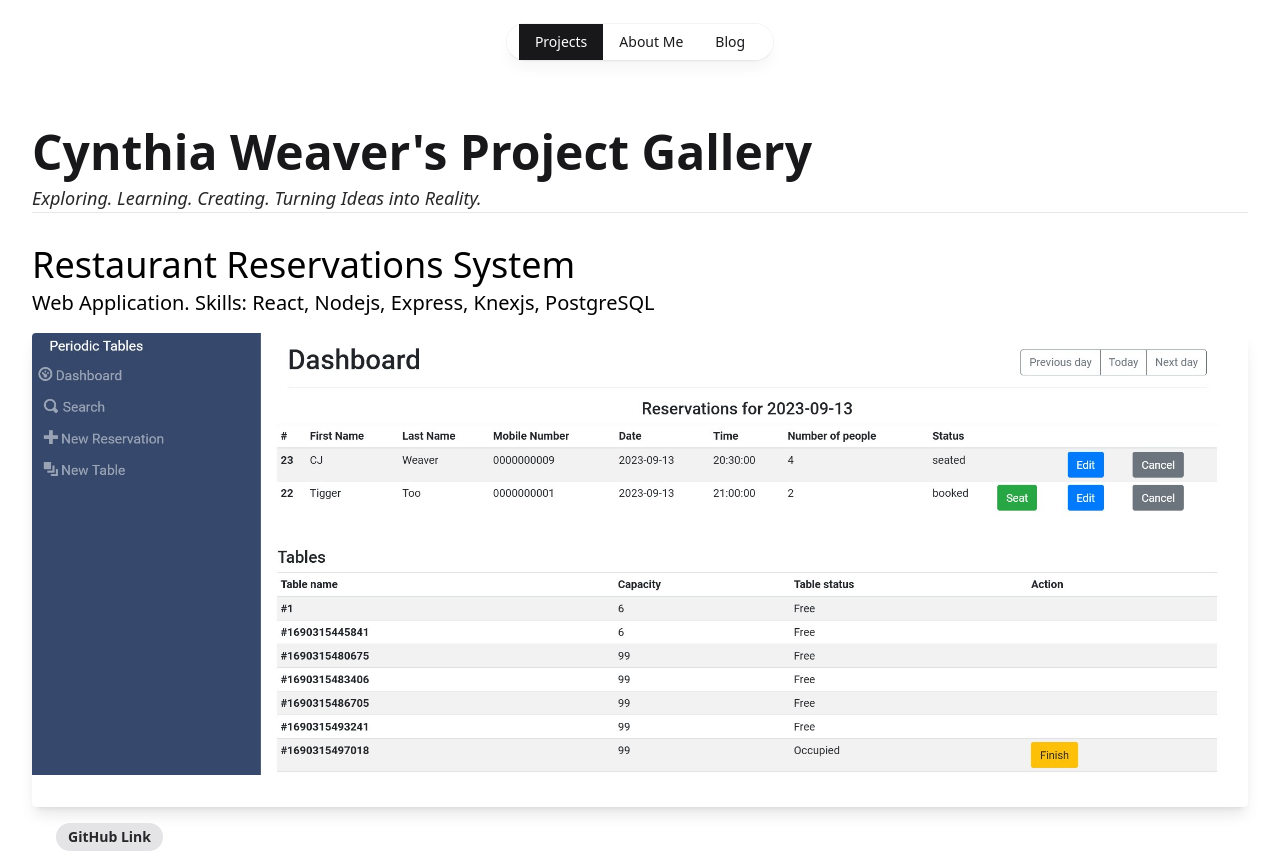
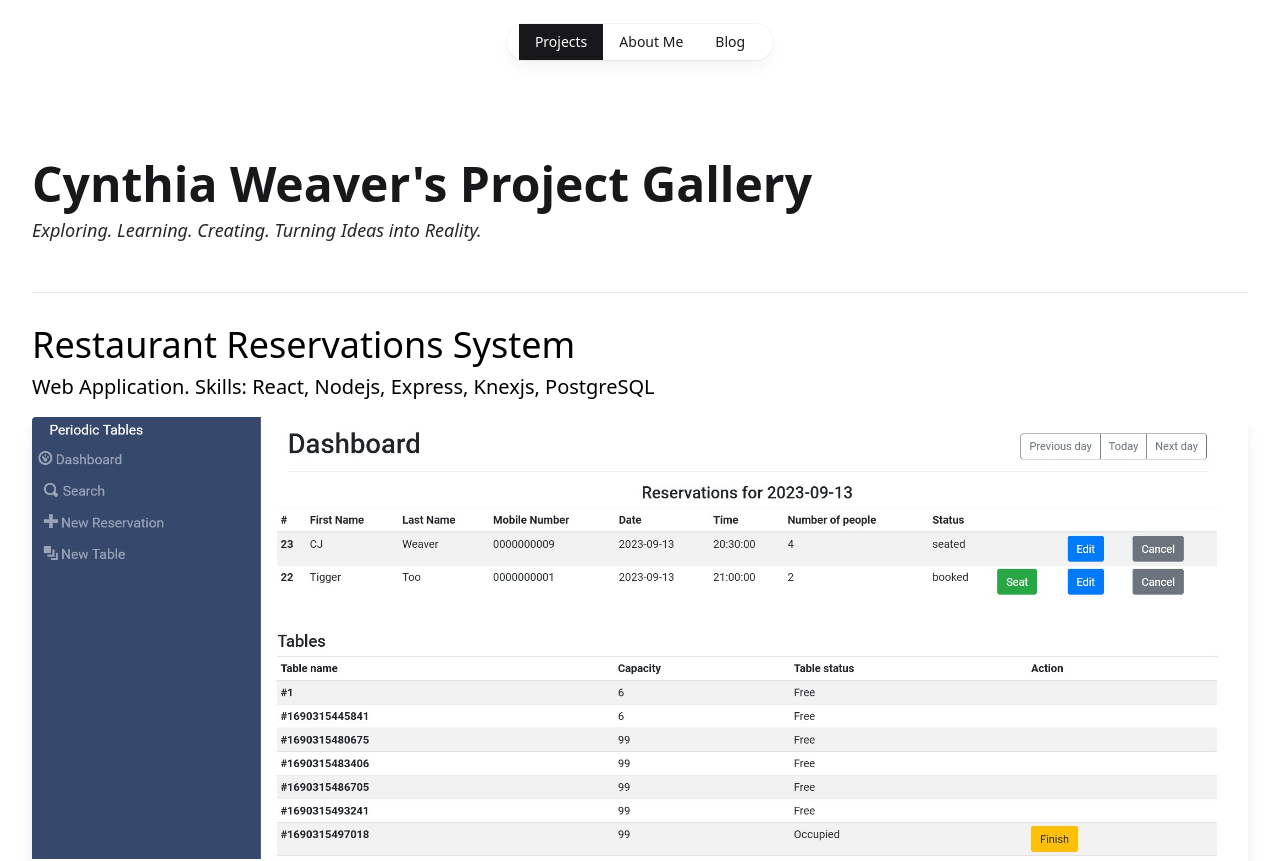
Before and after one commit to CynthiaWeaver-Jeannine/Cynthia_Weaver-Portfolio, a Next.js app: page / in a window 1280 px wide. Shown: the top 861 px of the page. Built offline with nearby package versions, Linux system fonts and the light colour scheme.

Commit message:
add metadata to blog and projects(index) pages

```diff
--- a/components/layout.tsx
+++ b/components/layout.tsx
@@ -62,6 +62,12 @@ export default function Layout({children}: any) {
         <>
         <Head>
             <link rel="icon" href="/favicon.ico" />
+            <title>{children.props.metadata.title}</title>
+            {/*Open Graph tags*/}
+            <meta property="og:title" content={children.props.metadata.title} />
+            <meta property="og:description" content={children.props.metadata.description} />
+            <meta property="og:image" content={children.props.metadata.openGraph.image} />
+            <meta property="og:url" content={children.props.metadata.openGraph.url} />
         </Head>
         <Navbar pageId={children.props.pageId} />
         <main>{children}</main>
--- a/pages/blog.tsx
+++ b/pages/blog.tsx
@@ -1,11 +1,22 @@
+/** @format */
+
 export async function getStaticProps() {
-    return {
-        props: {
-           pageId:"blog"
-        }
-    }
+	return {
+		props: {
+			pageId: "blog",
+			metadata: {
+				title: "Cynthia J Weaver",
+				description:
+					"Discover the work of Cynthia Weaver on her personal portfolio site.",
+				openGraph: {
+					image: "https://example.com/image.jpg",
+					url: "https://example.com",
+				},
+			},
+		},
+	};
 }
 
 export default function Essays() {
-    return <>Blog</>
+	return <>Blog</>;
 }
--- a/pages/index.tsx
+++ b/pages/index.tsx
@@ -1,61 +1,107 @@
+/** @format */
 
 import Image, { StaticImageData } from "next/image";
 
 import imageFlashcardApp from "../public/images/flashcard-app.png";
 import imageRestaurantReservations from "../public/images/restaurant-reservations-app.png";
 
-
 export async function getStaticProps() {
 	return {
 		props: {
-           pageId:"projects"
-        }
-    }
+			pageId: "projects",
+			metadata: {
+				title: "Cynthia J Weaver",
+				description:
+					"Discover the work of Cynthia Weaver on her personal portfolio site.",
+				openGraph: {
+					image: "https://example.com/image.jpg",
+					url: "https://example.com",
+				},
+			},
+		},
+	};
 }
 
 type ProjectItemProps = {
-    name: string
-    url: string
-    imageSrc: StaticImageData
-    codeAccess: string
-    codeUrl: string
-    subtitle: string
-}
+	name: string;
+	url: string;
+	imageSrc: StaticImageData;
+	codeAccess: string;
+	codeUrl: string;
+	subtitle: string;
+};
 
 function ProjectItem(props: ProjectItemProps) {
-    let{name, url, codeAccess, codeUrl, imageSrc: image, subtitle} = props;
-    return <li>
-        <a href={url} target="_blank">
-        <div >
-        <p className="font=bold text-4xl mb-1">{name}</p>
-        <p className= "text-xl mb-4">{subtitle}</p></div>
+	let { name, url, codeAccess, codeUrl, imageSrc: image, subtitle } = props;
+	return (
+		<li>
+			<a
+				href={url}
+				target="_blank">
+				<div>
+					<p className="font=bold text-4xl mb-2">{name}</p>
+					<p className="text-xl mb-4">{subtitle}</p>
+				</div>
 				<div className="max-w-XL rounded overflow-hidden shadow-lg">
-                <Image className="w-full" src={image} alt={name}/>
-                <div className="px-6 py-4">
-
+					<Image
+						className="w-full"
+						src={image}
+						alt={name}
+					/>
+					<div className="px-6 py-4"></div>
 				</div>
-
-            </div>
-
 			</a>
 			<div className="px-6 py-4">
-                <span className="inline-block bg-zinc-200 rounded-full px-3 py-1 text-sm font-semibold text-zinc-800 mr-2 mb-16"><a href={codeUrl} target="_blank">{codeAccess}</a></span>
+				<span className="inline-block bg-zinc-200 rounded-full px-3 py-1 text-sm font-semibold text-zinc-800 mr-2 mb-16">
+					<a
+						href={codeUrl}
+						target="_blank">
+						{codeAccess}
+					</a>
+				</span>
 			</div>
 		</li>
+	);
 }
 export default function Projects() {
-    return <div className="mt-16 px-8">
-        <header className="border-b">
-            <h1 className="text-5xl font-bold text-zinc-900">Cynthia Weaver's Project Gallery</h1>
-            <p className="text-lg italic text-zinc-800 mt-2">Exploring. Learning. Creating. Turning Ideas into Reality.</p>
+	return (
+		<div className="mt-16 px-8">
+			<header className="border-b py-8">
+				<h1 className="text-5xl font-bold text-zinc-900">
+					Cynthia Weaver's Project Gallery
+				</h1>
+				<p className="text-lg italic text-zinc-800 mt-2 mb-4">
+					Exploring. Learning. Creating. Turning Ideas into Reality.
+				</p>
 			</header>
 			<div className="mt-8">
 				<ul className="mt-8">
-                <ProjectItem name={"Restaurant Reservations System"} url={"https://restaurant-reservations-system.onrender.com/"} subtitle={"Web Application. Skills: React, Nodejs, Express, Knexjs, PostgreSQL"} codeUrl={"https://github.com/CynthiaWeaver-Jeannine/reservation-system"} codeAccess={"GitHub Link"} imageSrc={imageRestaurantReservations} />
-                <ProjectItem name="Flashcard-O-Matic" url={"https://flashcards-frontend-ole1.onrender.com/"} subtitle={"Web Application. Skills: React, JavaScript, HTML, CSS, Knex.js"} codeUrl={"https://github.com/CynthiaWeaver-Jeannine/flashcard-o-matic"} codeAccess={"GitHub Link"} imageSrc={imageFlashcardApp} />
+					<ProjectItem
+						name={"Restaurant Reservations System"}
+						url={"https://restaurant-reservations-system.onrender.com/"}
+						subtitle={
+							"Web Application. Skills: React, Nodejs, Express, Knexjs, PostgreSQL"
+						}
+						codeUrl={
+							"https://github.com/CynthiaWeaver-Jeannine/reservation-system"
+						}
+						codeAccess={"GitHub Link"}
+						imageSrc={imageRestaurantReservations}
+					/>
+					<ProjectItem
+						name="Flashcard-O-Matic"
+						url={"https://flashcards-frontend-ole1.onrender.com/"}
+						subtitle={
+							"Web Application. Skills: React, JavaScript, HTML, CSS, Knex.js"
+						}
+						codeUrl={
+							"https://github.com/CynthiaWeaver-Jeannine/flashcard-o-matic"
+						}
+						codeAccess={"GitHub Link"}
+						imageSrc={imageFlashcardApp}
+					/>
 				</ul>
 			</div>
-
 		</div>
-
+	);
 }
```
Lines whose indentation alone changed are shown as unchanged.
